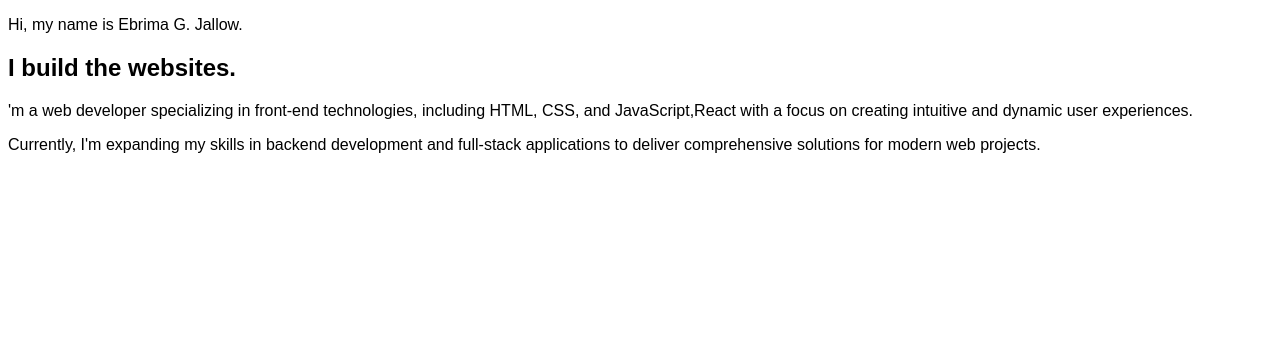
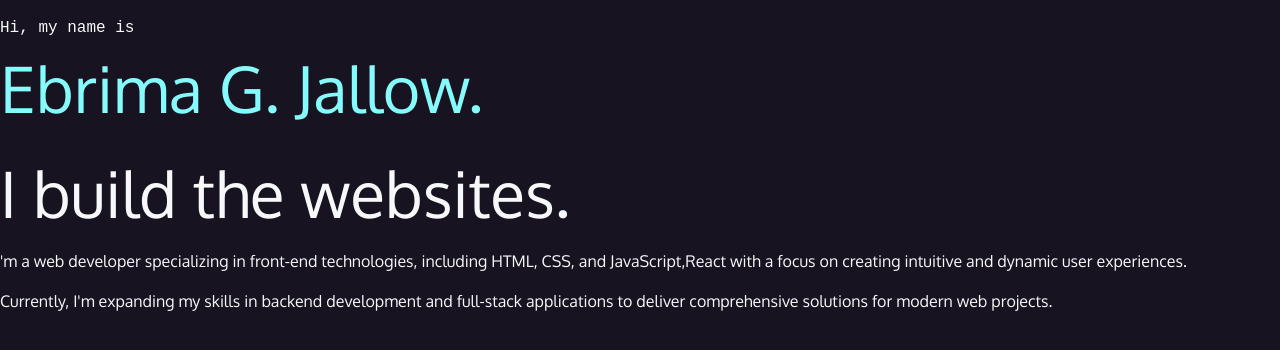
Before and after one commit to egjallow10/portfolio, a plain HTML site: page index.html in a window 1280 px wide. Drawn offline with Linux system fonts and the light colour scheme; a web font is replaced by a local one.

Commit message:
intro section

```diff
--- a/index.html
+++ b/index.html
@@ -5,17 +5,24 @@
     <meta name="viewport" content="width=device-width, initial-scale=1.0" />
     <title>Portfolio</title>
     <link rel="stylesheet" href="./style.css" />
+    <link
+      href="https://fonts.googleapis.com/css2?family=Oxygen+Mono&family=Oxygen:wght@300;400;700&display=swap"
+      rel="stylesheet"
+    />
   </head>
   <body>
     <section id="intro">
-    <p>Hi, my name is <span>Ebrima G. Jallow.</span></p>
-    <h2>I build the websites.</h2>
-    <p>'m a web developer
-    specializing in front-end technologies, including HTML, CSS, and JavaScript,React
-    with a focus on creating intuitive and dynamic user experiences. </p>
-    <p>Currently,
-    I'm expanding my skills in backend development and full-stack applications
-    to deliver comprehensive solutions for modern web projects.</p>
-</section>
+      <p class="name">Hi, my name is <span>Ebrima G. Jallow.</span></p>
+      <h2>I build the websites.</h2>
+      <p>
+        'm a web developer specializing in front-end technologies, including
+        HTML, CSS, and JavaScript,React with a focus on creating intuitive and
+        dynamic user experiences.
+      </p>
+      <p>
+        Currently, I'm expanding my skills in backend development and full-stack
+        applications to deliver comprehensive solutions for modern web projects.
+      </p>
+    </section>
   </body>
 </html>
--- a/style.css
+++ b/style.css
@@ -1,3 +1,62 @@
+/* variable declear here */
+:root {
+    --black: #171321;
+    --dkblue: #0d314b;
+    --plum: #4b0d49;
+    --hotmag: #ff17e4;
+    --magenta: #e310cb;
+    --aqua: #86fbfb;
+    --white: #f7f8fa;
+    --font-size: 1.3rem;
+    --mono: "Oxygen mono", monospace;
+    --sans: Oxygen, sans-serif;
+}
+/* border box model: https://css-tricks.com/box-sizing/ */
+html {
+    box-sizing: border-box;
+}
+*,
+*::before,
+*::after {
+    box-sizing: inherit;
+}
+
 body {
-    font-family: Arial, Helvetica, sans-serif;
+padding: 0;
+margin: 0;
+font-family: var(--sans);
+background-color: var(--black);
+color: var(--white);
+font-size: var(--font-size);
+
+
 }
+
+h1, h2, h3 {
+    margin: 0;
+}
+
+/* intro section */
+
+#intro {
+    padding-bottom: 10rem;
+}
+
+#intro p{
+    font-size: 1rem;
+    line-height: 1.5;
+}
+
+#intro .name{
+    font-family: var(--mono);
+}
+.name span{
+    font-family: var(--sans);
+    font-size: 4rem;
+    color: var(--aqua);
+    display: block;
+}
+#intro h2 {
+    font-size: 4rem;
+    font-weight: normal;
+}
```
